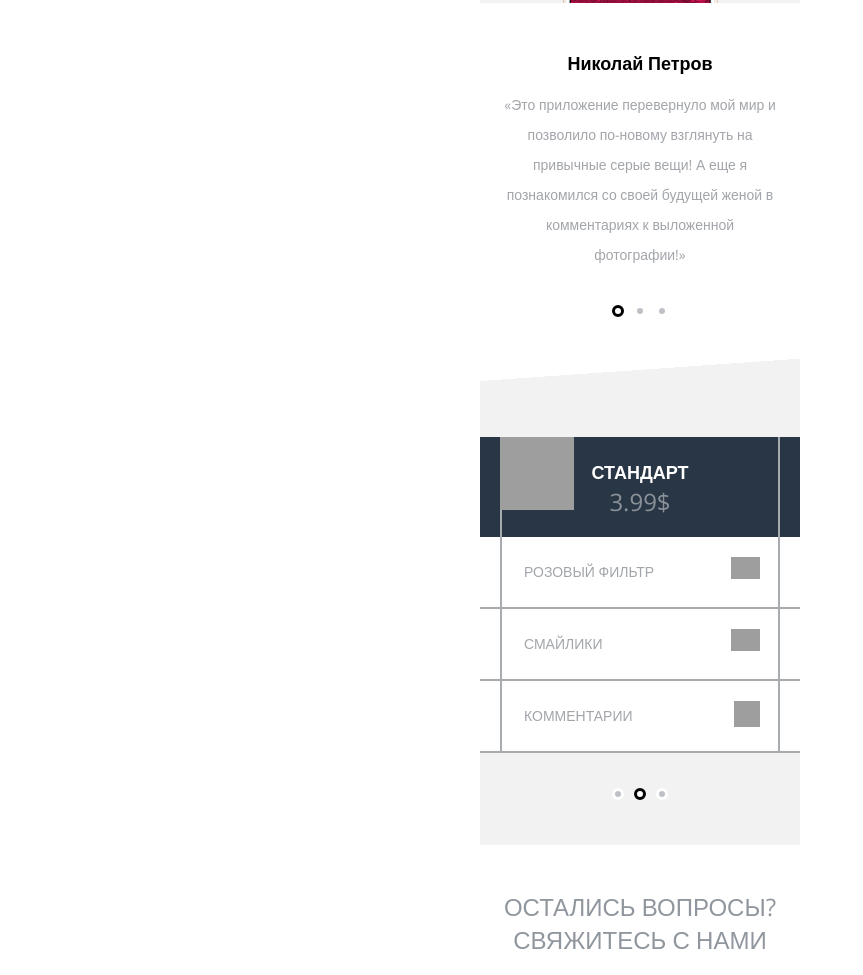
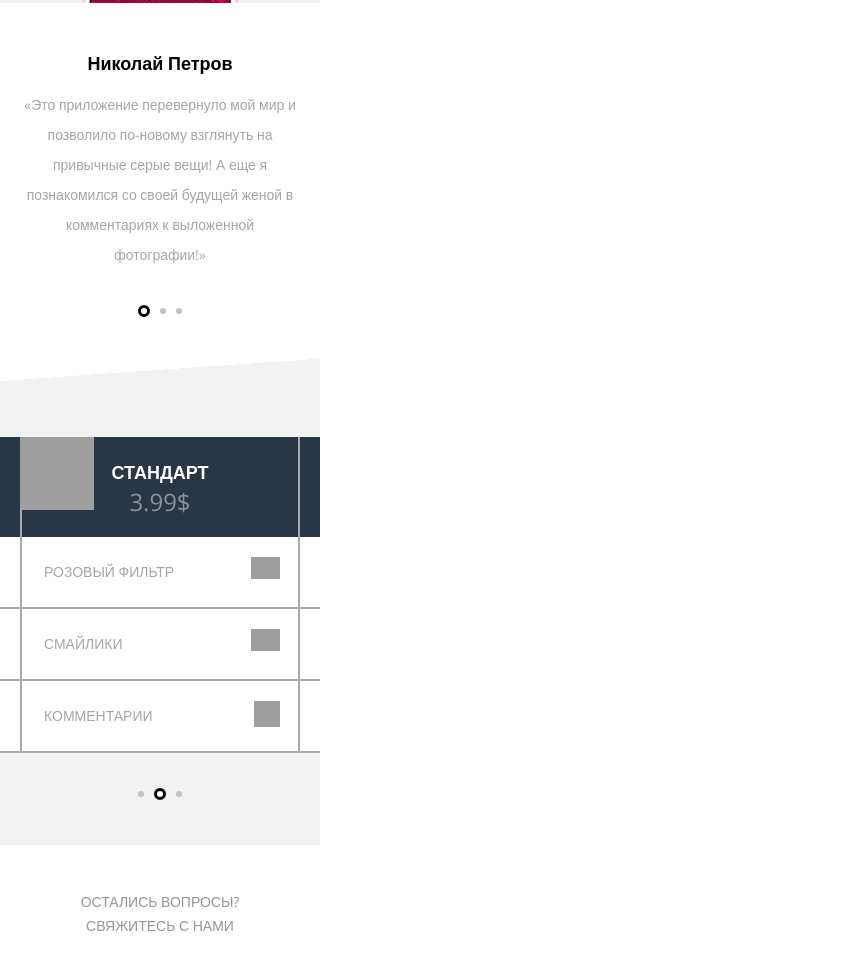
Before and after one commit to aidar0726/79435-pink, a plain HTML site: page 5/index.html in a window 1280 px wide. Shown: the part 1616-2591 px from the top of the page, without its empty margins (0-863 px from the left). Drawn offline with nearby package versions, Linux system fonts and the light colour scheme; grey boxes are pictures that could not be loaded.

Commit message:
:heavy_check_mark: Сборка #5

```diff
--- a/5/css/style.css
+++ b/5/css/style.css
@@ -1,7 +1,6 @@
 .index-wrap {
   width: 320px;
   box-sizing: border-box;
-  margin: 0 auto;
 }
 .header-main {
   height: 456px;
@@ -31,6 +30,42 @@
 .header-main__img {
   vertical-align: bottom;
 }
+/* белый цвет */
+/* черный цвет */
+/*фон верхней линии хедера*/
+/* цвет фона блока "download" */
+/*цвет абзацев блока features */
+/*цвет текста заголовка блока  features*/
+/*цвет текста заголовка хедера*/
+/*фон переключателя слайдера*/
+/*цвет для текста цены в слайдере блока variant*/
+/*цвет текста блока contact*/
+/*серый фоновый цвет градиента с косой  линией*/
+/*фоновый цвет главного меню */
+/*цвет нижнего бордера главного меню */
+/*цвет верхнего бордера главного меню */
+/*цвет текста для блока download*/
+/*  цвет фона шапки слайдера в блоке variant */
+/* цвет поперечных и продольных линий блока слайдера в блоке variant */
+/* жирный шрифт*/
+/* тонкий шрифт*/
+/* нормальный шрифт*/
+/*@font_1*/
+/* размер шрифта/line-height для features__text и для downlod__text*/
+/*@font_2*/
+/* размер шрифта/line-height для самых крупных заголовков*/
+/*@font_3*/
+/* размер шрифта/line-height для features__head-title,header-main__title*/
+/*@font_4*/
+/* размер шрифта/line-height для заголовков блока reviews */
+/*@font_5*/
+/* размер шрифта/line-height для текста блок contact */
+/*@font_6*/
+/* размер шрифта/line-height для текста слайдера в блоке variant*/
+/*@font_7*/
+/* размер шрифта/line-height для ссылок главного меню*/
+/*@font_8*/
+/* размер шрифта/line-height для кнопки "скачать приложение" блока download*/
 .logo {
   float: left;
 }
@@ -55,7 +90,7 @@
   border-radius: 25px;
   padding: 10px 0;
   font: 18px/18px 'Open Sans', 'Arial', sans-serif;
-  font-weight: bold;
+  font-weight: 700;
   color: #fff;
   text-decoration: none;
   margin-bottom: 20px;
@@ -136,20 +171,20 @@
   text-align: center;
   margin-top: 35px;
 }
-.slider-switch li {
+.slider-switch__li {
   display: inline-block;
+  vertical-align: middle;
   width: 6px;
   height: 6px;
   background: #bec2c7;
-  border: 3px solid #fff;
   border-radius: 10px;
   margin-right: 10px;
   cursor: pointer;
 }
-.slider-switch li:last-child {
+.slider-switch__li:last-child {
   margin-right: 0;
 }
-.slider-switch .slider-switch--active {
+.slider-switch__li--active {
   background: #fff;
   border: 3px solid black;
 }
@@ -161,17 +196,6 @@
 .variant__slides {
   position: relative;
   background: #fff;
-}
-.variant__img {
-  position: absolute;
-  z-index: 2;
-  top: 0;
-  left: 20px;
-}
-.variant__head {
-  background: #283645;
-  text-align: center;
-  padding: 20px 0;
 }
 .variant__slides:after {
   content: " ";
@@ -190,6 +214,17 @@
   background: #a6abb0;
   top: 0;
   right: 20px;
+}
+.variant__img {
+  position: absolute;
+  z-index: 2;
+  top: 0;
+  left: 20px;
+}
+.variant__head {
+  background: #283645;
+  text-align: center;
+  padding: 20px 0;
 }
 .variant__title {
   font: 18px/30px 'Open Sans', 'Arial', sans-serif;
@@ -226,7 +261,7 @@
   margin-bottom: 40px;
 }
 .contact__head-title {
-  font: 24px 'Open Sans', 'Arial', sans-serif;
+  font: 14px/24px 'Open Sans', 'Arial', sans-serif;
   color: #90969d;
   font-weight: 300;
   text-transform: none;
--- a/5/index.html
+++ b/5/index.html
@@ -111,10 +111,9 @@
       </div>
 
       <ul class="slider-switch">
-
-        <li class="slider-switch--active"></li>
-        <li></li>
-        <li></li>
+        <li class="slider-switch__li slider-switch__li--active"></li>
+        <li class="slider-switch__li"></li>
+        <li class="slider-switch__li"></li>
       </ul>
     </article>
     <!-- end reviews -->
@@ -148,9 +147,9 @@
         </div>
         <!-- end variant-slide  --> </div>
       <ul class="slider-switch">
-        <li></li>
-        <li class="slider-switch--active"></li>
-        <li></li>
+        <li class="slider-switch__li"></li>
+        <li class="slider-switch__li slider-switch__li--active"></li>
+        <li class="slider-switch__li"></li>
       </ul>
     </article>
     <!-- end variant -->
```
